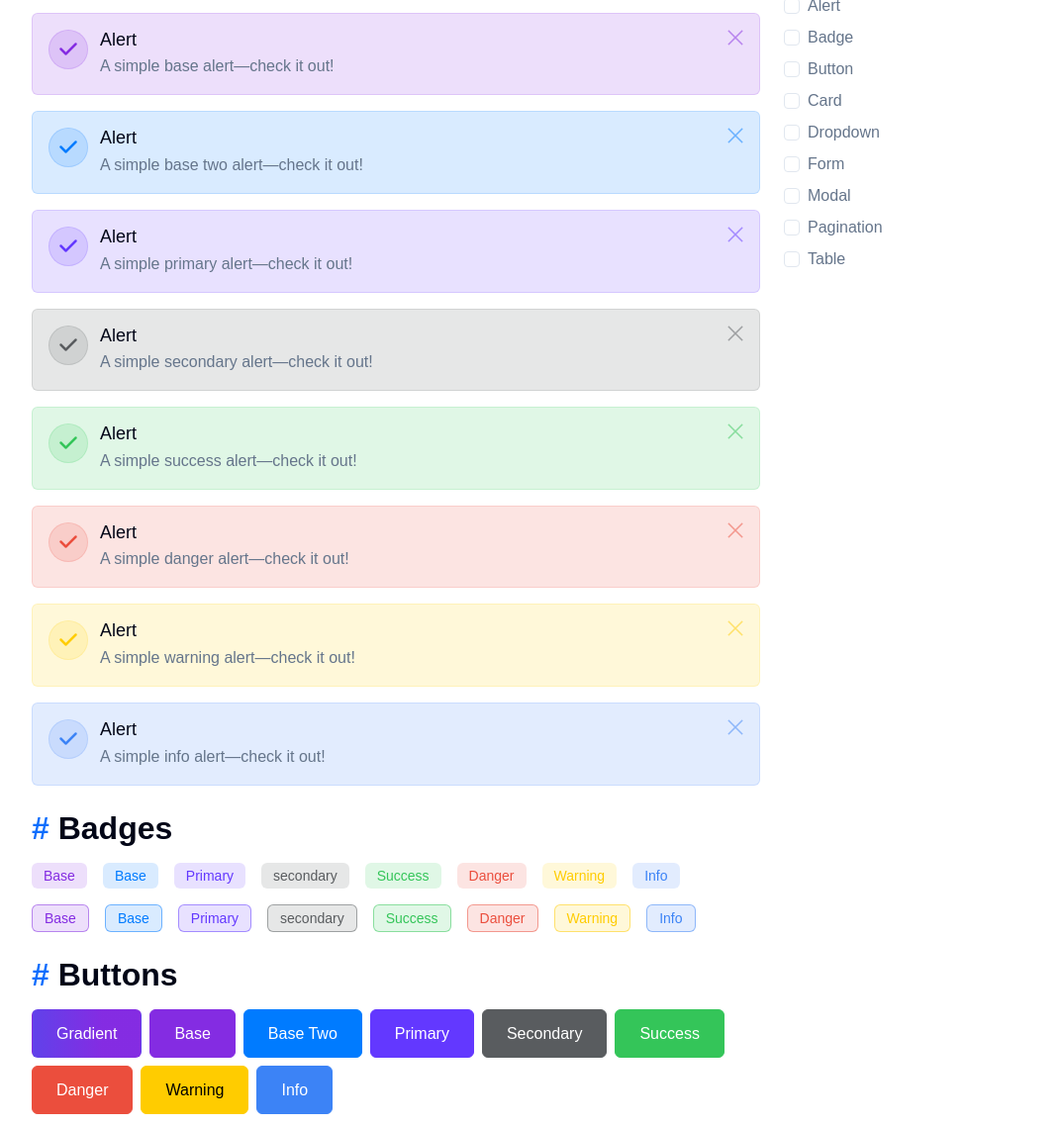
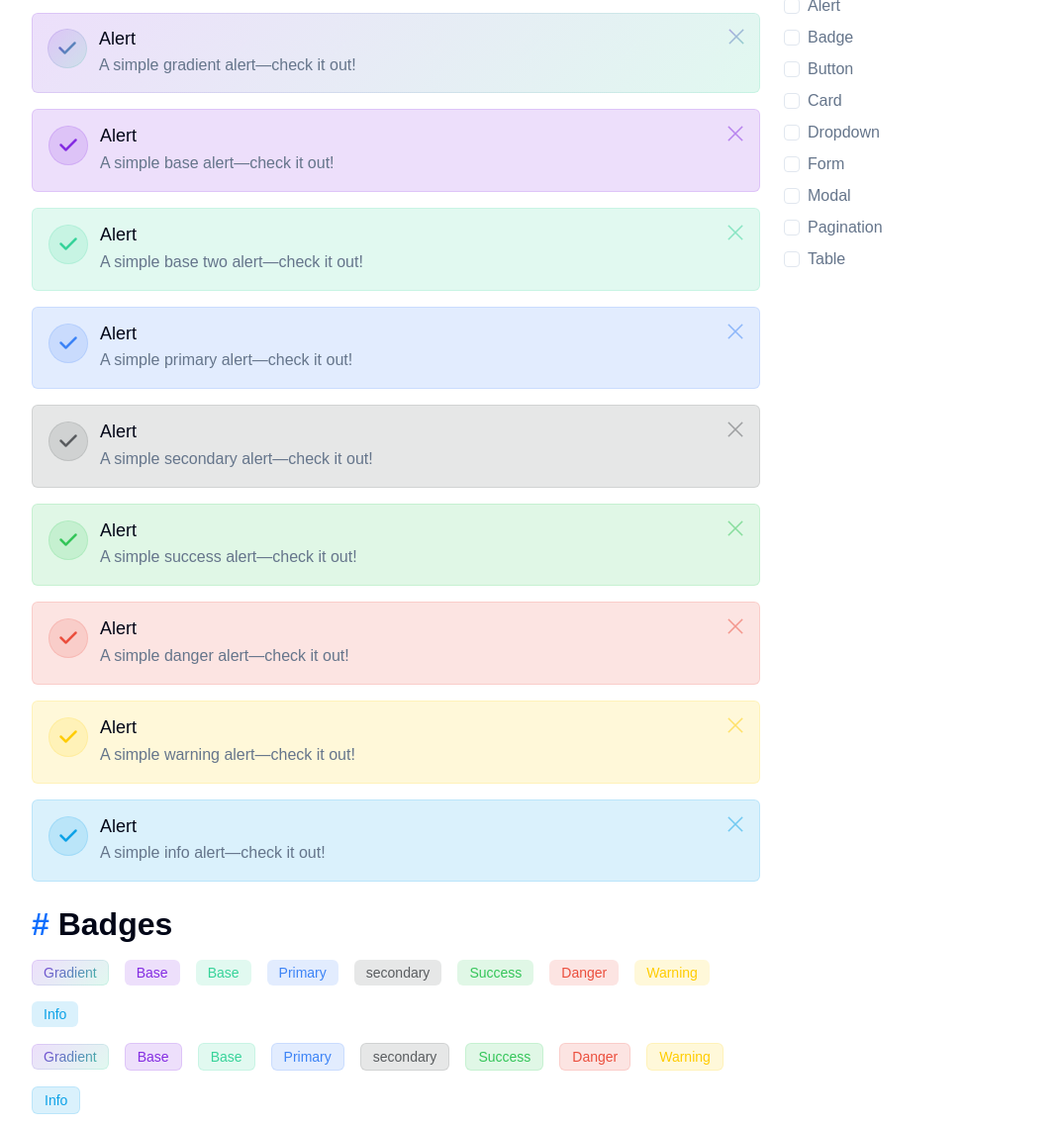
Before and after one commit to afradbhuiyan/html-starterkit, a website: page src/test.html in a window 1280 px wide. Shown: the part 695-1834 px from the top of the page at 99% size, without its empty margins (50-1123 px from the left). Drawn offline with Linux system fonts and the light colour scheme.

Commit message:
feat: add alert and badge gradient variant

```diff
--- a/src/assets/sass/abstracts/_mixin.scss
+++ b/src/assets/sass/abstracts/_mixin.scss
@@ -250,7 +250,8 @@
   &#{$name}:disabled,
   &#{$name}.disabled {
     color: hsl(var(#{$color}));
-    background: var(#{$gradient});
+    background: var(#{$gradient}) padding-box;
+    border-color: transparent;
   }
 
   &#{$name} {
--- a/src/assets/sass/abstracts/_variable.scss
+++ b/src/assets/sass/abstracts/_variable.scss
@@ -8,11 +8,11 @@
   /* Base Color (#842BE2) */
   @include colorVariable(--base, #842BE2, 9);
 
-  /* Base Two Color (#007AFF) */
-  @include colorVariable(--base-two, #007AFF, 9);
+  /* Base Two Color (#34d399) */
+  @include colorVariable(--base-two, #34d399, 9);
 
-  /* Primary Color (#6338ff) */
-  @include colorVariable(--primary, #6338ff, 9);
+  /* Primary Color (#3c83f6) */
+  @include colorVariable(--primary, #3c83f6, 9);
 
   /* Secondary Color (#585b5e) */
   @include colorVariable(--secondary, #585b5e, 9);
@@ -26,8 +26,8 @@
   /* Warning Color (#FC0) */
   @include colorVariable(--warning, #FC0, 9);
 
-  /* Info Color (#3c83f6) */
-  @include colorVariable(--info, #3c83f6, 9);
+  /* Info Color (#0ea5e9) */
+  @include colorVariable(--info, #0ea5e9, 9);
 
   /* Color Variables */
   --white: 0 0% 100%; //#ffffff
@@ -51,8 +51,8 @@
   /* Shadow Variables */
   --box-shadow: 0px 2px 15px hsl(var(--black) / 0.05);
   /* Gradient Variable */
-  --gradient: linear-gradient(90deg, hsl(var(--base-two)) -177.5%, hsl(var(--base)) 64.5%);
-  --gradient-l-100: linear-gradient(-90deg, hsl(var(--base-two)/0.15) -150%, hsl(var(--base)/0.15) 80%);
+  --gradient: linear-gradient(135deg, hsl(var(--base)) 0%, hsl(var(--base-two)) 100%);
+  --gradient-l-100: linear-gradient(135deg, hsl(var(--base)/0.15) 0%, hsl(var(--base-two)/0.15) 100%);
 }
 
 /* ========================= CSS Variables End ========================= */
--- a/src/assets/sass/base/_border.scss
+++ b/src/assets/sass/base/_border.scss
@@ -34,7 +34,7 @@
 
   &--gradient {
     --border-width: 1px;
-    --border-gradient: linear-gradient(180deg hsl(var(--base)), hsl(var(--base-two)));
+    --border-gradient: var(--gradient);
     position: relative;
     z-index: 1;
 
--- a/src/assets/sass/components/_alert.scss
+++ b/src/assets/sass/components/_alert.scss
@@ -64,6 +64,45 @@
     }
   }
 
+  &--gradient {
+    background: var(--gradient-l-100);
+    background-color: unset;
+
+    &.border--gradient {
+      --border-gradient: var(--gradient-l-100);
+    }
+
+    #{$alert}__icon {
+      color: transparent;
+      background: var(--gradient);
+      background-clip: text;
+      background-color: unset;
+      position: relative;
+      z-index: 1;
+
+      &::after {
+        content: '';
+        position: absolute;
+        border-radius: inherit;
+        inset: 0;
+        background: var(--gradient-l-100);
+        z-index: -1;
+      }
+
+      &.border--gradient {
+        --border-gradient: var(--gradient-l-100);
+      }
+    }
+
+    .btn--close {
+      &::after {
+        color: transparent;
+        background: var(--gradient);
+        background-clip: text;
+      }
+    }
+  }
+
   &--base {
     --color: var(--base);
   }
--- a/src/assets/sass/components/_badge.scss
+++ b/src/assets/sass/components/_badge.scss
@@ -7,6 +7,48 @@
   border-radius: 6px;
   text-align: center;
 
+  &--gradient {
+    color: transparent;
+    background: var(--gradient);
+    background-clip: text;
+    position: relative;
+    z-index: 1;
+
+    &::after {
+      content: '';
+      position: absolute;
+      inset: 0;
+      border-radius: inherit;
+      z-index: -1;
+      background: var(--gradient-l-100);
+    }
+
+    &.border--gradient {
+      --border-gradient: var(--gradient-l-100);
+    }
+  }
+
+  &-outline--gradient {
+    color: transparent;
+    background: var(--gradient);
+    background-clip: text;
+    position: relative;
+    z-index: 1;
+
+    &::after {
+      content: '';
+      position: absolute;
+      inset: 0;
+      border-radius: inherit;
+      z-index: -1;
+      background: var(--gradient-l-100);
+    }
+
+    &.border--gradient {
+      --border-gradient: var(--gradient-l-100);
+    }
+  }
+
   &--base {
     color: hsl(var(--base));
     background-color: hsl(var(--base) / 0.15);
@@ -14,7 +56,7 @@
 
   &-outline--base {
     color: hsl(var(--base));
-    border: 1px solid hsl(var(--base) / 0.5);
+    border: 1px solid hsl(var(--base) / 0.15);
     background-color: hsl(var(--base) / 0.15);
   }
 
@@ -25,7 +67,7 @@
 
   &-outline--base-two {
     color: hsl(var(--base-two));
-    border: 1px solid hsl(var(--base-two) / 0.5);
+    border: 1px solid hsl(var(--base-two) / 0.15);
     background-color: hsl(var(--base-two) / 0.15);
   }
 
@@ -36,7 +78,7 @@
 
   &-outline--primary {
     color: hsl(var(--primary));
-    border: 1px solid hsl(var(--primary) / 0.5);
+    border: 1px solid hsl(var(--primary) / 0.15);
     background-color: hsl(var(--primary) / 0.15);
   }
 
@@ -47,7 +89,7 @@
 
   &-outline--secondary {
     color: hsl(var(--secondary));
-    border: 1px solid hsl(var(--secondary) / 0.5);
+    border: 1px solid hsl(var(--secondary) / 0.15);
     background-color: hsl(var(--secondary) / 0.15);
   }
 
@@ -58,7 +100,7 @@
 
   &-outline--success {
     color: hsl(var(--success));
-    border: 1px solid hsl(var(--success) / 0.5);
+    border: 1px solid hsl(var(--success) / 0.15);
     background-color: hsl(var(--success) / 0.15);
   }
 
@@ -69,7 +111,7 @@
 
   &-outline--danger {
     color: hsl(var(--danger));
-    border: 1px solid hsl(var(--danger) / 0.5);
+    border: 1px solid hsl(var(--danger) / 0.15);
     background-color: hsl(var(--danger) / 0.15);
   }
 
@@ -80,7 +122,7 @@
 
   &-outline--warning {
     color: hsl(var(--warning));
-    border: 1px solid hsl(var(--warning) / 0.5);
+    border: 1px solid hsl(var(--warning) / 0.15);
     background-color: hsl(var(--warning) / 0.15);
   }
 
@@ -91,7 +133,7 @@
 
   &-outline--info {
     color: hsl(var(--info));
-    border: 1px solid hsl(var(--info) / 0.5);
+    border: 1px solid hsl(var(--info) / 0.15);
     background-color: hsl(var(--info) / 0.15);
   }
 }
--- a/src/assets/sass/components/_button.scss
+++ b/src/assets/sass/components/_button.scss
@@ -5,7 +5,7 @@
   font-weight: 500;
   line-height: 100%;
   text-align: center;
-  padding: 15.5px 24px;
+  padding: 15px 24px;
   border-radius: 6px;
   border-color: transparent;
   transition: .2s linear;
--- a/src/test.html
+++ b/src/test.html
@@ -164,6 +164,15 @@
                             <span class="text-primary">#</span>
                             Alerts
                         </h3>
+                        <div class="alert alert--gradient border--gradient" role="alert">
+                            <div class="alert__icon border--gradient"><i class="fas fa-check"></i></div>
+                            <div class="alert__content">
+                                <h6 class="alert__title">Alert</h6>
+                                <p class="alert__desc">A simple gradient alert—check it out!</p>
+                                <button class="btn-close btn--close" type="button" data-bs-dismiss="alert"
+                                    aria-label="Close"></button>
+                            </div>
+                        </div>
                         <div class="alert alert--base" role="alert">
                             <div class="alert__icon"><i class="fas fa-check"></i></div>
                             <div class="alert__content">
@@ -246,6 +255,7 @@
                             Badges
                         </h3>
                         <div class="d-flex flex-wrap align-items-center gap-3 mb-3">
+                            <span class="badge badge--gradient border--gradient">Gradient</span>
                             <span class="badge badge--base">Base</span>
                             <span class="badge badge--base-two">Base</span>
                             <span class="badge badge--primary">Primary</span>
@@ -257,6 +267,7 @@
                         </div>
 
                         <div class="d-flex flex-wrap align-items-center gap-3">
+                            <span class="badge badge-outline--gradient border--gradient">Gradient</span>
                             <span class="badge badge-outline--base">Base</span>
                             <span class="badge badge-outline--base-two">Base</span>
                             <span class="badge badge-outline--primary">Primary</span>
@@ -533,46 +544,6 @@
                         </div>
                     </div>
                     <!-- Dropdown Ends -->
-
-                    <!-- Modal Starts -->
-                    <div>
-                        <h3 class="mb-3">
-                            <span class="text-primary">#</span>
-                            Modal
-                        </h3>
-
-                        <button type="button" class="btn btn--base" data-bs-toggle="modal"
-                            data-bs-target="#staticBackdrop">
-                            Launch Custom Modal
-                        </button>
-
-                        <div class="modal custom--modal fade" id="staticBackdrop" data-bs-backdrop="static"
-                            data-bs-keyboard="false" tabindex="-1" aria-labelledby="staticBackdropLabel"
-                            aria-hidden="true">
-                            <div class="modal-dialog">
-                                <div class="modal-content">
-                                    <div class="modal-header">
-                                        <h5 class="modal-title" id="staticBackdropLabel">Modal title</h5>
-                                        <button type="button"
-                                            class="btn btn--sm btn--close btn-soft--secondary rounded-full"
-                                            data-bs-dismiss="modal" aria-label="Close"></button>
-                                    </div>
-                                    <div class="modal-body">
-                                        <p>Lorem ipsum dolor sit amet consectetur adipisicing elit. Excepturi sequi hic
-                                            molestiae commodi qui architecto in! Sapiente incidunt nesciunt inventore
-                                            odio natus, consequuntur nam nulla, obcaecati dolorem ex voluptates sequi.
-                                        </p>
-                                    </div>
-                                    <div class="modal-footer">
-                                        <button type="button" class="btn btn--sm btn--secondary"
-                                            data-bs-dismiss="modal">Close</button>
-                                        <button type="button" class="btn btn--sm btn--base">Procced</button>
-                                    </div>
-                                </div>
-                            </div>
-                        </div>
-                    </div>
-                    <!-- Modal Ends -->
 
                     <!-- Form Starts -->
                     <div>
@@ -939,18 +910,49 @@
                         </div>
                     </div>
                     <!-- Form Ends -->
+
+                    <!-- Modal Starts -->
+                    <div>
+                        <h3 class="mb-3">
+                            <span class="text-primary">#</span>
+                            Modal
+                        </h3>
+
+                        <button type="button" class="btn btn--base" data-bs-toggle="modal"
+                            data-bs-target="#staticBackdrop">
+                            Launch Custom Modal
+                        </button>
+
+                        <div class="modal custom--modal fade" id="staticBackdrop" data-bs-backdrop="static"
+                            data-bs-keyboard="false" tabindex="-1" aria-labelledby="staticBackdropLabel"
+                            aria-hidden="true">
+                            <div class="modal-dialog">
+                                <div class="modal-content">
+                                    <div class="modal-header">
+                                        <h5 class="modal-title" id="staticBackdropLabel">Modal title</h5>
+                                        <button type="button"
+                                            class="btn btn--sm btn--close btn-soft--secondary rounded-full"
+                                            data-bs-dismiss="modal" aria-label="Close"></button>
+                                    </div>
+                                    <div class="modal-body">
+                                        <p>Lorem ipsum dolor sit amet consectetur adipisicing elit. Excepturi sequi hic
+                                            molestiae commodi qui architecto in! Sapiente incidunt nesciunt inventore
+                                            odio natus, consequuntur nam nulla, obcaecati dolorem ex voluptates sequi.
+                                        </p>
+                                    </div>
+                                    <div class="modal-footer">
+                                        <button type="button" class="btn btn--sm btn--secondary"
+                                            data-bs-dismiss="modal">Close</button>
+                                        <button type="button" class="btn btn--sm btn--base">Procced</button>
+                                    </div>
+                                </div>
+                            </div>
+                        </div>
+                    </div>
+                    <!-- Modal Ends -->
                 </div>
 
                 <div class="row">
-                    <!-- <div class="col-12">
-                        <div class="input-group input--group mb-3">
-                            <input type="text" class="form-control form--control" placeholder="Username"
-                                aria-label="Username" aria-describedby="basic-addon1">
-                            <span class="input-group-text" id="basic-addon1">@</span>
-                        </div>
-                        <hr>
-                    </div> -->
-
                     <!-- <div class="col-12">
                         <div class="">
                             <h1>Table </h1>
```
Also changed, not shown: src/html/pages/test.html (+51 -49 lines), src/assets/css/main.css.
